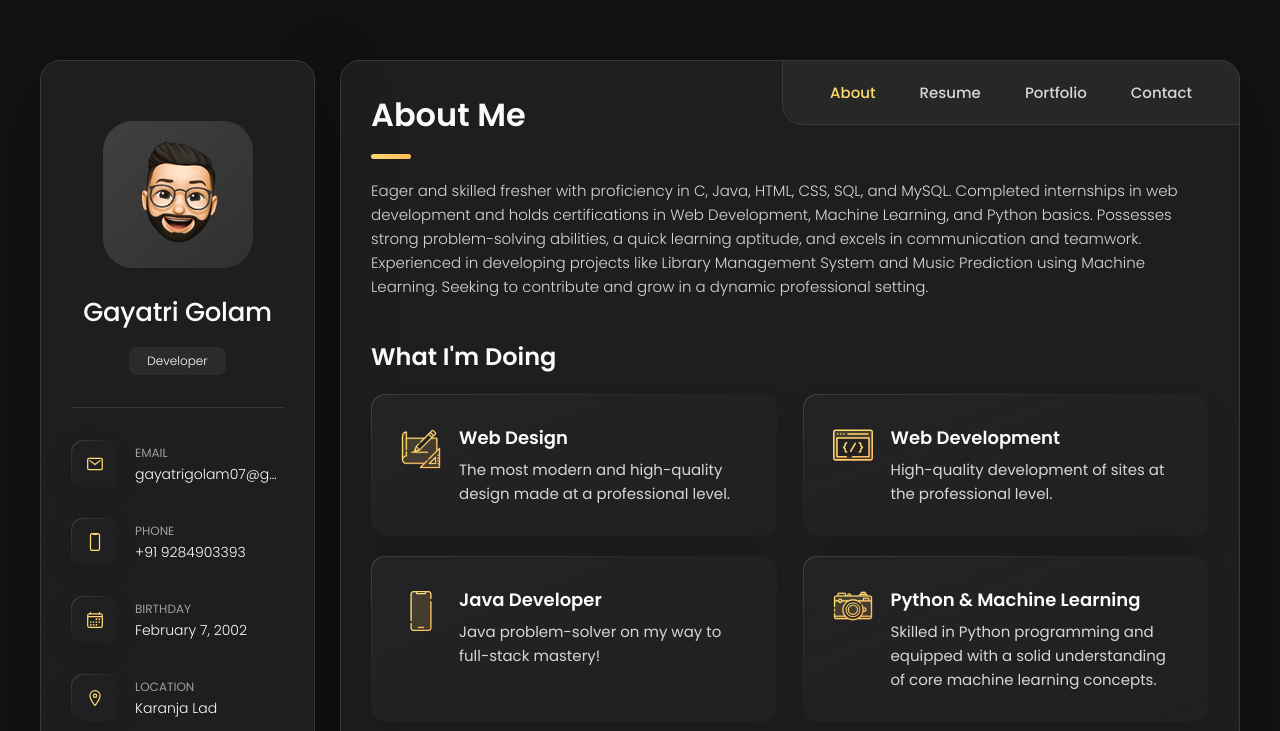
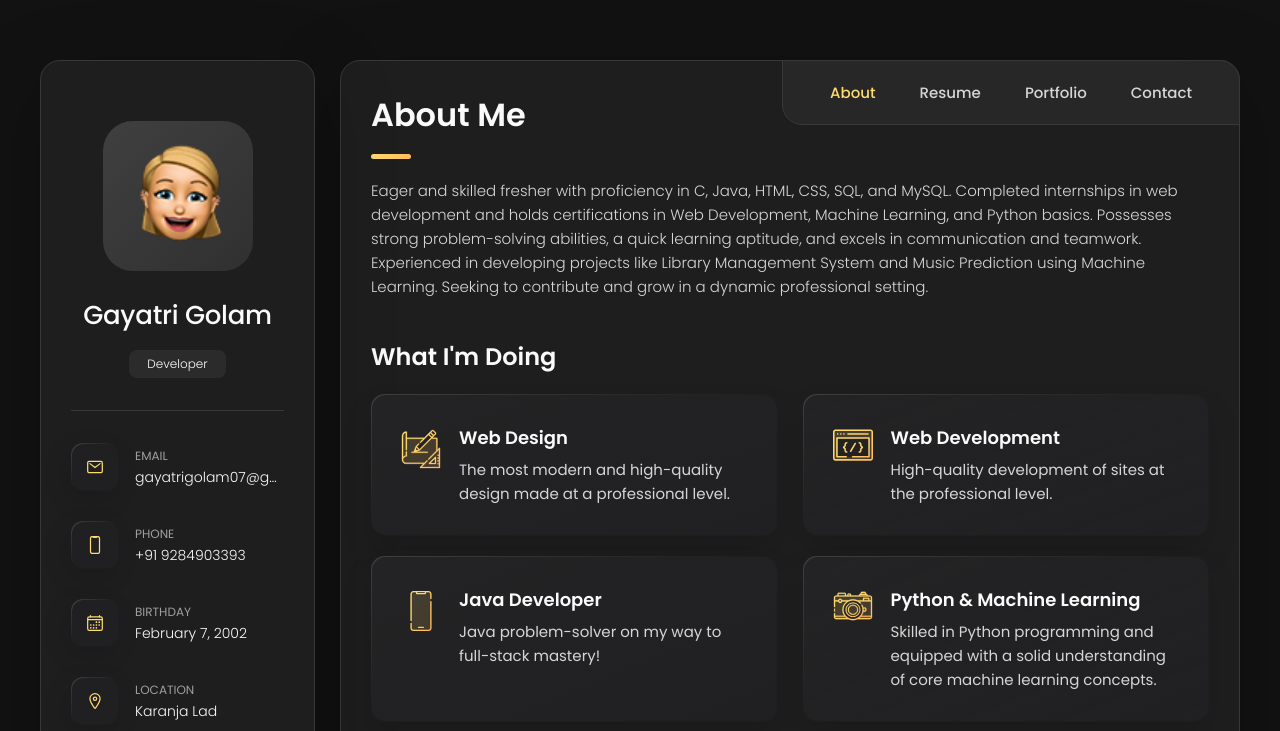
Before and after one commit to Gayatritocode/MyWebsite, a plain HTML site: page index.html in a window 1280 px wide. Shown: the top 731 px of the page. Drawn offline with nearby package versions, Linux system fonts and the light colour scheme.

Commit message:
Update index.html

```diff
--- a/index.html
+++ b/index.html
@@ -42,7 +42,7 @@
       <div class="sidebar-info">
 
         <figure class="avatar-box">
-          <img src="./assests/images/my-avatar.png" alt="Richard hanrick" width="80">
+          <img src="./assests/images/avatar-2.png" alt="Richard hanrick" width="80">
         </figure>
 
         <div class="info-content">
@@ -793,7 +793,7 @@
 
             </li>
 
-            <li class="skills-item">
+<!--             <li class="skills-item">
 
               <div class="title-wrapper">
                 <h5 class="h5">Basic knowledge Of Machine Learning</h5>
@@ -804,7 +804,7 @@
                 <div class="skill-progress-fill" style="width: 40%;"></div>
               </div>
 
-            </li>
+            </li> -->
           </ul>
 
         </section>
```
